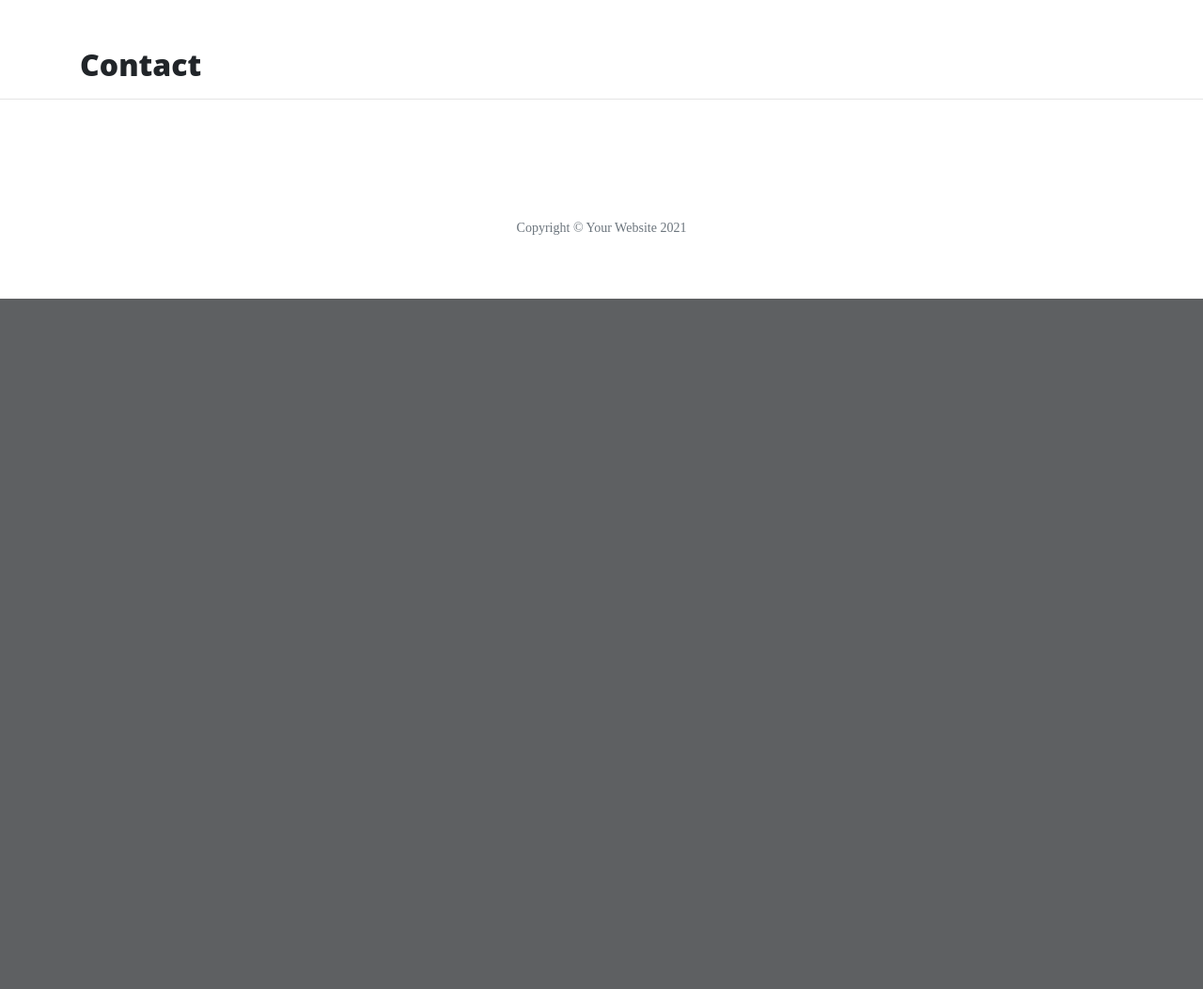
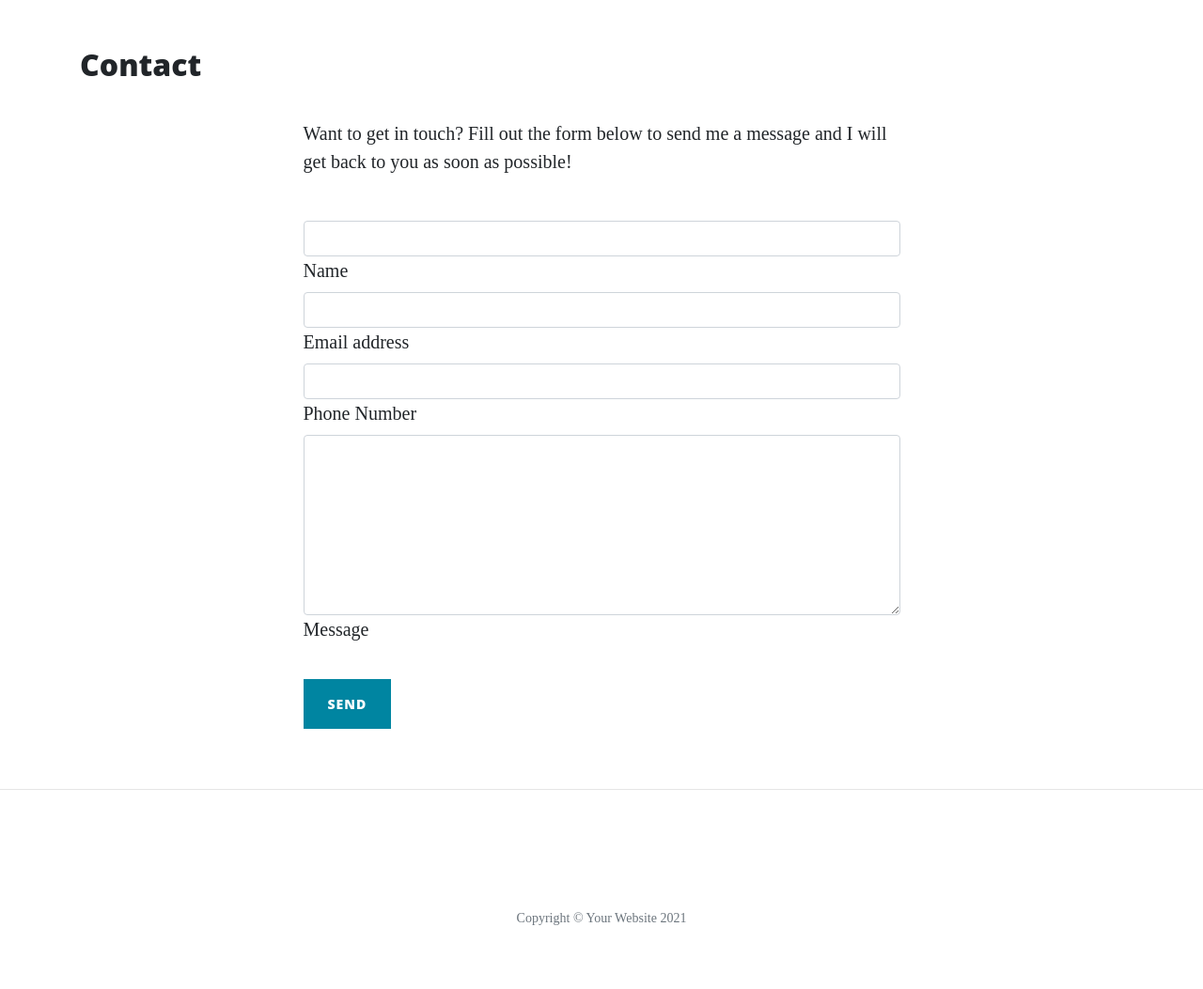
Before and after one commit to gammaled/theHobbitFlask, a Flask app: page /contact in a window 1280 px wide. Shown: the part 628-1681 px from the top of the page at 94% size. Before the commit the page ends 946 px from the top, so only its background shows below. Run offline with Flask 2, Linux system fonts and the light colour scheme; some libraries are stand-ins or nearby versions.

Commit message:
added contact form into the webpage without placeholder

```diff
--- a/templates/contact.html
+++ b/templates/contact.html
@@ -1,4 +1,33 @@
 {% extends 'base.html' %}
 {% block content %}
     <h2>{{ page_title }}</h2>
+
+    <div class="row gx-4 gx-lg-5 justify-content-center">
+        <div class="col-md-10 col-lg-8 col-xl-7">
+            <p>Want to get in touch? Fill out the form below to send me a message and I will get back to you as soon as
+                possible!</p>
+            <div class="my-5">
+                <form>
+                    <div class="form-floating">
+                        <input class="form-control" id="inputName" type="text"/>
+                        <label for="inputName">Name</label>
+                    </div>
+                    <div class="form-floating">
+                        <input class="form-control" id="inputEmail" type="email"/>
+                        <label for="inputEmail">Email address</label>
+                    </div>
+                    <div class="form-floating">
+                        <input class="form-control" id="inputPhone" type="tel"/>
+                        <label for="inputPhone">Phone Number</label>
+                    </div>
+                    <div class="form-floating">
+                        <textarea class="form-control" id="inputMessage" style="height: 12rem"></textarea>
+                        <label for="inputMessage">Message</label>
+                    </div>
+                    <br />
+                    <button class="btn btn-primary text-uppercase" type="submit">Send</button>
+                </form>
+            </div>
+        </div>
+    </div>
 {% endblock %}
```
